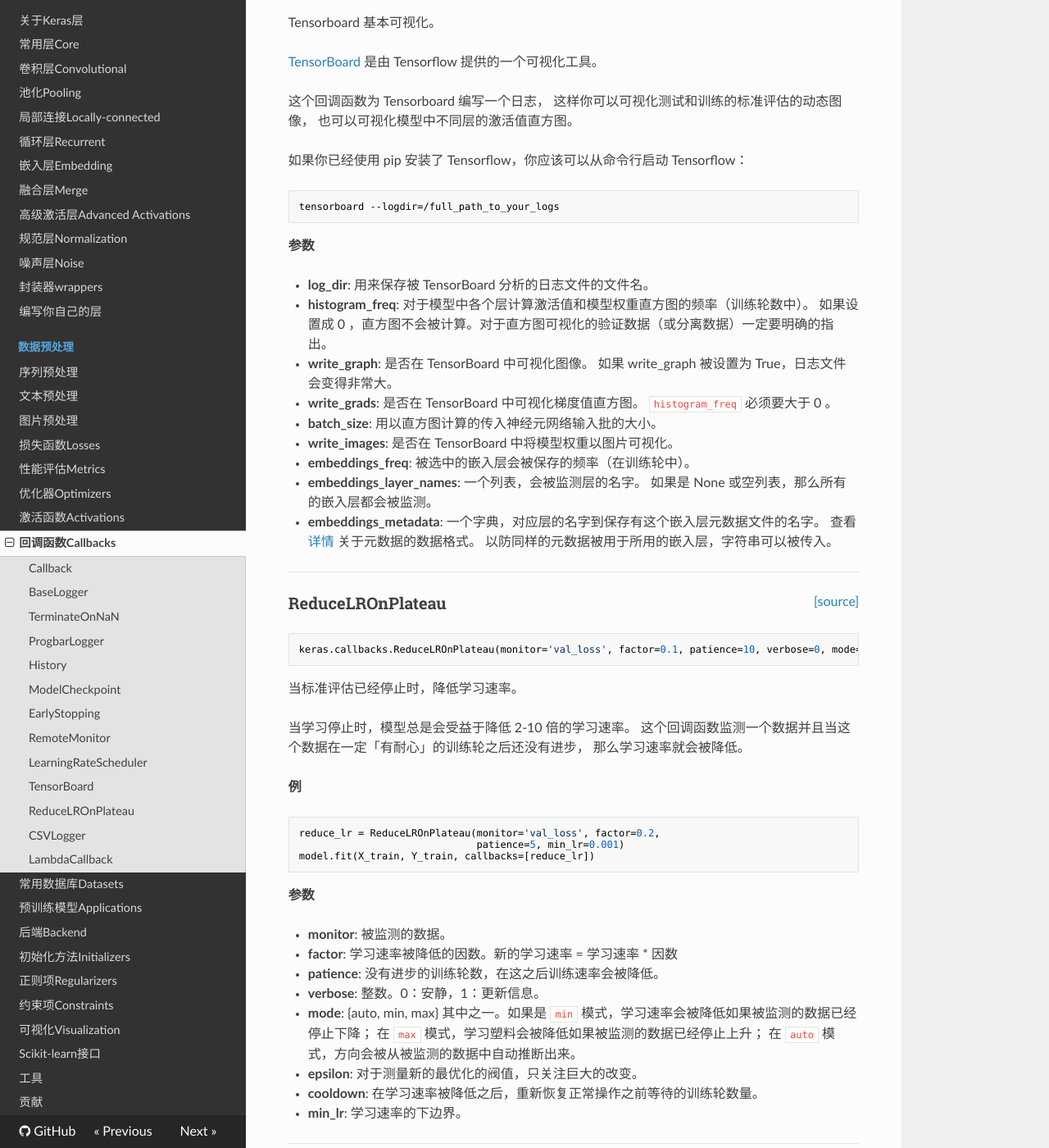
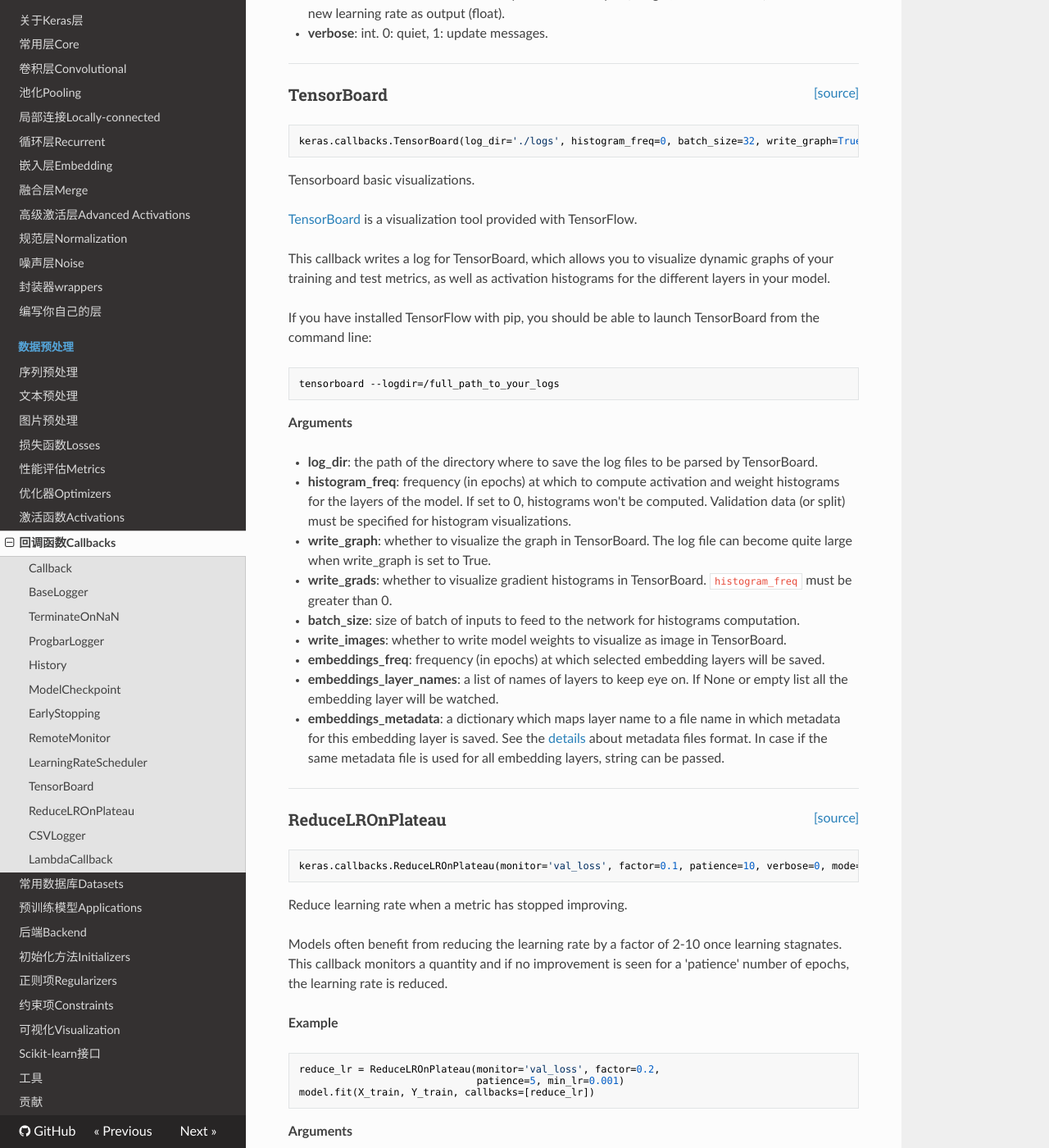
Before and after one commit to keras-team/keras-docs-zh, an MkDocs documentation site: the page built from sources/callbacks.md, in a window 1280 px wide and 1400 px high, scrolled down 3761 px. Shown: the whole window at 82% size. Built offline with MkDocs 1.6.1, drawn with Linux system fonts in a browser that asks for light colours; nearby versions of some CDN libraries; old or Windows-style settings are respelled for this version of MkDocs; some of the changed text lies outside the part shown.

Commit message:
Revert "finished callbacks.md translation (#41)"
This reverts commit 3da2e726e88adbe13c3c561d93e01e8ed5e006a6.

````diff
--- a/sources/callbacks.md
+++ b/sources/callbacks.md
@@ -1,6 +1,6 @@
-## 回调函数使用
+## Usage of callbacks
 
-回调函数是一个函数的合集，会在训练的阶段中所使用。你可以使用回调函数来查看训练模型的内在状态和统计。你可以传递一个列表的回调函数（作为 `callbacks` 关键字参数）到 `Sequential` 或 `Model` 类型的 `.fit()` 方法。在训练时，相应的回调函数的方法就会被在各自的阶段被调用。
+A callback is a set of functions to be applied at given stages of the training procedure. You can use callbacks to get a view on internal states and statistics of the model during training. You can pass a list of callbacks (as the keyword argument `callbacks`) to the `.fit()` method of the `Sequential` or `Model` classes. The relevant methods of the callbacks will then be called at each stage of the training.
 
 ---
 
@@ -11,22 +11,31 @@
 keras.callbacks.Callback()
 ```
 
-用来组建新的回调函数的抽象基类。
+Abstract base class used to build new callbacks.
 
-__属性__
+__Properties__
 
-- __params__: 字典。训练参数，
-(例如，verbosity, batch size, number of epochs...)。
-- __model__: `keras.models.Model` 的实例。
-指代被训练模型。
+- __params__: dict. Training parameters
+(eg. verbosity, batch size, number of epochs...).
+- __model__: instance of `keras.models.Model`.
+Reference of the model being trained.
 
-被回调函数作为参数的 `logs` 字典，它会含有于当前批量或训练轮相关数据的键。
+The `logs` dictionary that callback methods
+take as argument will contain keys for quantities relevant to
+the current batch or epoch.
 
-目前，`Sequential` 模型类的 `.fit()` 方法会在传入到回调函数的 `logs` 里面包含以下的数据：
+Currently, the `.fit()` method of the `Sequential` model class
+will include the following quantities in the `logs` that
+it passes to its callbacks:
 
-- __on_epoch_end__: 包括 `acc` 和 `loss` 的日志， 也可以选择性的包括 `val_loss`（如果在 `fit` 中启用验证），和 `val_acc`（如果启用验证和监测精确值）。
-- __on_batch_begin__: 包括 `size` 的日志，在当前批量内的样本数量。
-- __on_batch_end__: 包括 `loss` 的日志，也可以选择性的包括 `acc`（如果启用监测精确值）。
+- __on_epoch_end__: logs include `acc` and `loss`, and
+optionally include `val_loss`
+(if validation is enabled in `fit`), and `val_acc`
+(if validation and accuracy monitoring are enabled).
+- __on_batch_begin__: logs include `size`,
+the number of samples in the current batch.
+- __on_batch_end__: logs include `loss`, and optionally `acc`
+(if accuracy monitoring is enabled).
 
 ----
 
@@ -37,9 +46,9 @@ __属性__
 keras.callbacks.BaseLogger()
 ```
 
-会积累训练轮平均评估的回调函数。
+Callback that accumulates epoch averages of metrics.
 
-这个回调函数被自动应用到每一个 Keras 模型上面。
+This callback is automatically applied to every Keras model.
 
 ----
 
@@ -50,7 +59,7 @@ keras.callbacks.BaseLogger()
 keras.callbacks.TerminateOnNaN()
 ```
 
-当遇到 NaN 损失会停止训练的回调函数。
+Callback that terminates training when a NaN loss is encountered.
 
 ----
 
@@ -61,16 +70,17 @@ keras.callbacks.TerminateOnNaN()
 keras.callbacks.ProgbarLogger(count_mode='samples')
 ```
 
-会把评估以标准输出打印的回调函数。
+Callback that prints metrics to stdout.
 
-__参数__
+__Arguments__
 
-- __count_mode__: "steps" 或者 "samples"。
-进度条是否应该计数看见的样本或步骤（批量）。
+- __count_mode__: One of "steps" or "samples".
+Whether the progress bar should
+count samples seen or steps (batches) seen.
 
-__触发__
+__Raises__
 
-- __ValueError__: 防止不正确的 `count_mode`
+- __ValueError__: In case of invalid `count_mode`.
 
 ----
 
@@ -81,9 +91,11 @@ __触发__
 keras.callbacks.History()
 ```
 
-把所有事件都记录到 `History` 对象的回调函数。
+Callback that records events into a `History` object.
 
-这个回调函数被自动启用到每一个 Keras 模型。`History` 对象会被模型的 `fit` 方法返回。
+This callback is automatically applied to
+every Keras model. The `History` object
+gets returned by the `fit` method of models.
 
 ----
 
@@ -94,27 +106,36 @@ keras.callbacks.History()
 keras.callbacks.ModelCheckpoint(filepath, monitor='val_loss', verbose=0, save_best_only=False, save_weights_only=False, mode='auto', period=1)
 ```
 
-在每个训练期之后保存模型。
+Save the model after every epoch.
 
-`filepath` 可以包括命名格式选项，可以由 `epoch` 的值和 `logs` 的键（由 `on_epoch_end` 参数传递）来填充。
+`filepath` can contain named formatting options,
+which will be filled the value of `epoch` and
+keys in `logs` (passed in `on_epoch_end`).
 
-例如：如果 `filepath` 是 `weights.{epoch:02d}-{val_loss:.2f}.hdf5`，
-那么模型被保存的的文件名就会有训练轮数和验证损失。
+For example: if `filepath` is `weights.{epoch:02d}-{val_loss:.2f}.hdf5`,
+then the model checkpoints will be saved with the epoch number and
+the validation loss in the filename.
 
-__参数__
+__Arguments__
 
-- __filepath__: 字符串，保存模型的路径。
-- __monitor__: 被监测的数据。
-- __verbose__: 详细信息模式，0 或者 1 。
-- __save_best_only__: 如果 `save_best_only=True`，
-被监测数据的最佳模型就不会被覆盖。
-- __mode__: {auto, min, max} 的其中之一。
-如果 `save_best_only=True`，那么是否覆盖保存文件的决定就取决于被监测数据的最大或者最小值。
-对于 `val_acc`，模式就会是 `max`，而对于 `val_loss`，模式就需要是 `min`，等等。
-在 `auto` 模式中，方向会自动从被监测的数据的名字中判断出来。
-- __save_weights_only__: 如果 True，那么只有模型的权重会被保存 (`model.save_weights(filepath)`)，
-否则的话，整个模型会被保存 (`model.save(filepath)`)。
-- __period__: 每个检查点之间的间隔（训练轮数）。
+- __filepath__: string, path to save the model file.
+- __monitor__: quantity to monitor.
+- __verbose__: verbosity mode, 0 or 1.
+- __save_best_only__: if `save_best_only=True`,
+the latest best model according to
+the quantity monitored will not be overwritten.
+- __mode__: one of {auto, min, max}.
+If `save_best_only=True`, the decision
+to overwrite the current save file is made
+based on either the maximization or the
+minimization of the monitored quantity. For `val_acc`,
+this should be `max`, for `val_loss` this should
+be `min`, etc. In `auto` mode, the direction is
+automatically inferred from the name of the monitored quantity.
+- __save_weights_only__: if True, then only the model's weights will be
+saved (`model.save_weights(filepath)`), else the full model
+is saved (`model.save(filepath)`).
+- __period__: Interval (number of epochs) between checkpoints.
 
 ----
 
@@ -125,19 +146,25 @@ __参数__
 keras.callbacks.EarlyStopping(monitor='val_loss', min_delta=0, patience=0, verbose=0, mode='auto')
 ```
 
-当被监测的数量不再提升，则停止训练。
+Stop training when a monitored quantity has stopped improving.
 
-__参数__
+__Arguments__
 
-- __monitor__: 被监测的数据。
-- __min_delta__: 在被监测的数据中被认为是提升的最小变化，
-例如，小于 min_delta 的绝对变化会被认为没有提升。
-- __patience__: 没有进步的训练轮数，在这之后训练就会被停止。
-- __verbose__: 详细信息模式。
-- __mode__: {auto, min, max} 其中之一。 在 `min` 模式中，
-当被监测的数据停止下降，训练就会停止；在 `max`
-模式中，当被监测的数据停止上升，训练就会停止；在 `auto`
-模式中，方向会自动从被监测的数据的名字中判断出来。
+- __monitor__: quantity to be monitored.
+- __min_delta__: minimum change in the monitored quantity
+to qualify as an improvement, i.e. an absolute
+change of less than min_delta, will count as no
+improvement.
+- __patience__: number of epochs with no improvement
+after which training will be stopped.
+- __verbose__: verbosity mode.
+- __mode__: one of {auto, min, max}. In `min` mode,
+training will stop when the quantity
+monitored has stopped decreasing; in `max`
+mode it will stop when the quantity
+monitored has stopped increasing; in `auto`
+mode, the direction is automatically inferred
+from the name of the monitored quantity.
 
 ----
 
@@ -148,18 +175,19 @@ __参数__
 keras.callbacks.RemoteMonitor(root='http://localhost:9000', path='/publish/epoch/end/', field='data', headers=None)
 ```
 
-将事件数据流到服务器的回调函数。
+Callback used to stream events to a server.
 
-需要 `requests` 库。
-事件被默认发送到 `root + '/publish/epoch/end/'`。
-采用 HTTP POST ，其中的 `data` 参数是以 JSON 编码的事件数据字典。
+Requires the `requests` library.
+Events are sent to `root + '/publish/epoch/end/'` by default. Calls are
+HTTP POST, with a `data` argument which is a
+JSON-encoded dictionary of event data.
 
-__参数__
+__Arguments__
 
-- __root__: 字符串；目标服务器的根地址。
-- __path__: 字符串；相对于 `root` 的路径，事件数据被送达的地址。
-- __field__: 字符串；JSON ，数据被保存的领域。
-- __headers__: 字典；可选自定义的 HTTP 的头字段。
+- __root__: String; root url of the target server.
+- __path__: String; path relative to `root` to which the events will be sent.
+- __field__: String; JSON field under which the data will be stored.
+- __headers__: Dictionary; optional custom HTTP headers.
 
 ----
 
@@ -170,13 +198,14 @@ __参数__
 keras.callbacks.LearningRateScheduler(schedule, verbose=0)
 ```
 
-学习速率定时器。
+Learning rate scheduler.
 
-__参数__
+__Arguments__
 
-- __schedule__: 一个函数，接受轮索引数作为输入（整数，从 0 开始迭代）
-然后返回一个学习速率作为输出（浮点数）。
-- __verbose__: 整数。 0：安静，1：更新信息。
+- __schedule__: a function that takes an epoch index as input
+(integer, indexed from 0) and returns a new
+learning rate as output (float).
+- __verbose__: int. 0: quiet, 1: update messages.
 
 ----
 
@@ -187,38 +216,48 @@ __参数__
 keras.callbacks.TensorBoard(log_dir='./logs', histogram_freq=0, batch_size=32, write_graph=True, write_grads=False, write_images=False, embeddings_freq=0, embeddings_layer_names=None, embeddings_metadata=None)
 ```
 
-Tensorboard 基本可视化。
+Tensorboard basic visualizations.
 
 [TensorBoard](https://www.tensorflow.org/get_started/summaries_and_tensorboard)
-是由 Tensorflow 提供的一个可视化工具。
+is a visualization tool provided with TensorFlow.
 
-这个回调函数为 Tensorboard 编写一个日志，
-这样你可以可视化测试和训练的标准评估的动态图像，
-也可以可视化模型中不同层的激活值直方图。
+This callback writes a log for TensorBoard, which allows
+you to visualize dynamic graphs of your training and test
+metrics, as well as activation histograms for the different
+layers in your model.
 
-如果你已经使用 pip 安装了 Tensorflow，你应该可以从命令行启动 Tensorflow：
+If you have installed TensorFlow with pip, you should be able
+to launch TensorBoard from the command line:
 ```sh
 tensorboard --logdir=/full_path_to_your_logs
 ```
 
-__参数__
+__Arguments__
 
-- __log_dir__: 用来保存被 TensorBoard 分析的日志文件的文件名。
-- __histogram_freq__: 对于模型中各个层计算激活值和模型权重直方图的频率（训练轮数中）。
-如果设置成 0 ，直方图不会被计算。对于直方图可视化的验证数据（或分离数据）一定要明确的指出。
-- __write_graph__: 是否在 TensorBoard 中可视化图像。
-如果 write_graph 被设置为 True，日志文件会变得非常大。
-- __write_grads__: 是否在 TensorBoard  中可视化梯度值直方图。
-`histogram_freq` 必须要大于 0 。
-- __batch_size__: 用以直方图计算的传入神经元网络输入批的大小。
-- __write_images__: 是否在 TensorBoard 中将模型权重以图片可视化。
-- __embeddings_freq__: 被选中的嵌入层会被保存的频率（在训练轮中）。
-- __embeddings_layer_names__: 一个列表，会被监测层的名字。
-如果是 None 或空列表，那么所有的嵌入层都会被监测。
-- __embeddings_metadata__: 一个字典，对应层的名字到保存有这个嵌入层元数据文件的名字。
-查看 [详情](https://www.tensorflow.org/how_tos/embedding_viz/#metadata_optional)
-关于元数据的数据格式。
-以防同样的元数据被用于所用的嵌入层，字符串可以被传入。
+- __log_dir__: the path of the directory where to save the log
+files to be parsed by TensorBoard.
+- __histogram_freq__: frequency (in epochs) at which to compute activation
+and weight histograms for the layers of the model. If set to 0,
+histograms won't be computed. Validation data (or split) must be
+specified for histogram visualizations.
+- __write_graph__: whether to visualize the graph in TensorBoard.
+The log file can become quite large when
+write_graph is set to True.
+- __write_grads__: whether to visualize gradient histograms in TensorBoard.
+`histogram_freq` must be greater than 0.
+- __batch_size__: size of batch of inputs to feed to the network
+for histograms computation.
+- __write_images__: whether to write model weights to visualize as
+image in TensorBoard.
+- __embeddings_freq__: frequency (in epochs) at which selected embedding
+layers will be saved.
+- __embeddings_layer_names__: a list of names of layers to keep eye on. If
+None or empty list all the embedding layer will be watched.
+- __embeddings_metadata__: a dictionary which maps layer name to a file name
+in which metadata for this embedding layer is saved. See the
+[details](https://www.tensorflow.org/how_tos/embedding_viz/#metadata_optional)
+about metadata files format. In case if the same metadata file is
+used for all embedding layers, string can be passed.
 
 ----
 
@@ -229,13 +268,14 @@ __参数__
 keras.callbacks.ReduceLROnPlateau(monitor='val_loss', factor=0.1, patience=10, verbose=0, mode='auto', epsilon=0.0001, cooldown=0, min_lr=0)
 ```
 
-当标准评估已经停止时，降低学习速率。
+Reduce learning rate when a metric has stopped improving.
 
-当学习停止时，模型总是会受益于降低 2-10 倍的学习速率。
-这个回调函数监测一个数据并且当这个数据在一定「有耐心」的训练轮之后还没有进步，
-那么学习速率就会被降低。
+Models often benefit from reducing the learning rate by a factor
+of 2-10 once learning stagnates. This callback monitors a
+quantity and if no improvement is seen for a 'patience' number
+of epochs, the learning rate is reduced.
 
-__例__
+__Example__
 
 
 ```python
@@ -244,18 +284,26 @@ reduce_lr = ReduceLROnPlateau(monitor='val_loss', factor=0.2,
 model.fit(X_train, Y_train, callbacks=[reduce_lr])
 ```
 
-__参数__
+__Arguments__
 
-- __monitor__: 被监测的数据。
-- __factor__: 学习速率被降低的因数。新的学习速率 = 学习速率 * 因数
-- __patience__: 没有进步的训练轮数，在这之后训练速率会被降低。
-- __verbose__: 整数。0：安静，1：更新信息。
-- __mode__: {auto, min, max} 其中之一。如果是 `min` 模式，学习速率会被降低如果被监测的数据已经停止下降；
-在 `max` 模式，学习塑料会被降低如果被监测的数据已经停止上升；
-在 `auto` 模式，方向会被从被监测的数据中自动推断出来。
-- __epsilon__: 对于测量新的最优化的阀值，只关注巨大的改变。
-- __cooldown__: 在学习速率被降低之后，重新恢复正常操作之前等待的训练轮数量。
-- __min_lr__: 学习速率的下边界。
+- __monitor__: quantity to be monitored.
+- __factor__: factor by which the learning rate will
+be reduced. new_lr = lr * factor
+- __patience__: number of epochs with no improvement
+after which learning rate will be reduced.
+- __verbose__: int. 0: quiet, 1: update messages.
+- __mode__: one of {auto, min, max}. In `min` mode,
+lr will be reduced when the quantity
+monitored has stopped decreasing; in `max`
+mode it will be reduced when the quantity
+monitored has stopped increasing; in `auto`
+mode, the direction is automatically inferred
+from the name of the monitored quantity.
+- __epsilon__: threshold for measuring the new optimum,
+to only focus on significant changes.
+- __cooldown__: number of epochs to wait before resuming
+normal operation after lr has been reduced.
+- __min_lr__: lower bound on the learning rate.
 
 ----
 
@@ -266,11 +314,12 @@ __参数__
 keras.callbacks.CSVLogger(filename, separator=',', append=False)
 ```
 
-把训练轮结果数据流到 csv 文件的回调函数。
+Callback that streams epoch results to a csv file.
 
-支持所有可以被作为字符串表示的值，包括 1D 可迭代数据，例如，np.ndarray。
+Supports all values that can be represented as a string,
+including 1D iterables such as np.ndarray.
 
-__例__
+__Example__
 
 
 ```python
@@ -278,11 +327,12 @@ csv_logger = CSVLogger('training.log')
 model.fit(X_train, Y_train, callbacks=[csv_logger])
 ```
 
-__参数__
+__Arguments__
 
-- __filename__: csv 文件的文件名，例如 'run/log.csv'。
-- __separator__: 用来隔离 csv 文件中元素的字符串。
-- __append__: True：如果文件存在则增加（可以被用于继续训练）。False：覆盖存在的文件。
+- __filename__: filename of the csv file, e.g. 'run/log.csv'.
+- __separator__: string used to separate elements in the csv file.
+- __append__: True: append if file exists (useful for continuing
+training). False: overwrite existing file,
 
 ----
 
@@ -293,37 +343,38 @@ __参数__
 keras.callbacks.LambdaCallback(on_epoch_begin=None, on_epoch_end=None, on_batch_begin=None, on_batch_end=None, on_train_begin=None, on_train_end=None)
 ```
 
-在训练进行中创建简单，自定义的回调函数的回调函数。
+Callback for creating simple, custom callbacks on-the-fly.
 
-这个回调函数和匿名函数在合适的时间被创建。
-需要注意的是回调函数要求位置型参数，如下：
+This callback is constructed with anonymous functions that will be called
+at the appropriate time. Note that the callbacks expects positional
+arguments, as:
 
-- `on_epoch_begin` 和 `on_epoch_end` 要求两个位置型的参数：
+- `on_epoch_begin` and `on_epoch_end` expect two positional arguments:
 `epoch`, `logs`
-- `on_batch_begin` 和 `on_batch_end` 要求两个位置型的参数：
+- `on_batch_begin` and `on_batch_end` expect two positional arguments:
 `batch`, `logs`
-- `on_train_begin` 和 `on_train_end` 要求一个位置型的参数：
+- `on_train_begin` and `on_train_end` expect one positional argument:
 `logs`
 
-__参数__
+__Arguments__
 
-- __on_epoch_begin__: 在每轮开始时被调用。
-- __on_epoch_end__: 在每轮结束时被调用。
-- __on_batch_begin__: 在每批开始时被调用。
-- __on_batch_end__: 在每批结束时被调用。
-- __on_train_begin__: 在模型训练开始时被调用。
-- __on_train_end__: 在模型训练结束时被调用。
+- __on_epoch_begin__: called at the beginning of every epoch.
+- __on_epoch_end__: called at the end of every epoch.
+- __on_batch_begin__: called at the beginning of every batch.
+- __on_batch_end__: called at the end of every batch.
+- __on_train_begin__: called at the beginning of model training.
+- __on_train_end__: called at the end of model training.
 
-__例__
+__Example__
 
 
 ```python
-# 在每一个批开始时，打印出批数。
+# Print the batch number at the beginning of every batch.
 batch_print_callback = LambdaCallback(
     on_batch_begin=lambda batch,logs: print(batch))
 
-# 把训练轮损失数据流到 JSON 格式的文件。文件的内容
-# 不是完美的 JSON 格式，但是时每一行都是 JSON 对象。
+# Stream the epoch loss to a file in JSON format. The file content
+# is not well-formed JSON but rather has a JSON object per line.
 import json
 json_log = open('loss_log.json', mode='wt', buffering=1)
 json_logging_callback = LambdaCallback(
@@ -332,7 +383,7 @@ json_logging_callback = LambdaCallback(
     on_train_end=lambda logs: json_log.close()
 )
 
-# 在完成模型训练之后，结束一些进程。
+# Terminate some processes after having finished model training.
 processes = ...
 cleanup_callback = LambdaCallback(
     on_train_end=lambda logs: [
@@ -348,13 +399,11 @@ model.fit(...,
 ---
 
 
-# 创建一个回调函数
+# Create a callback
 
-你可以通过扩展 `keras.callbacks.Callback` 基类来创建一个自定义的回调函数。
-通过类的属性 `self.model`，回调函数可以获得它所联系的模型。
+You can create a custom callback by extending the base class `keras.callbacks.Callback`. A callback has access to its associated model through the class property `self.model`.
 
-下面是一个简单的例子，在训练时，保存一个列表的批量损失值：
-
+Here's a simple example saving a list of losses over each batch during training:
 ```python
 class LossHistory(keras.callbacks.Callback):
     def on_train_begin(self, logs={}):
@@ -366,7 +415,7 @@ class LossHistory(keras.callbacks.Callback):
 
 ---
 
-### 例: 记录损失历史
+### Example: recording loss history
 
 ```python
 class LossHistory(keras.callbacks.Callback):
@@ -385,7 +434,7 @@ history = LossHistory()
 model.fit(x_train, y_train, batch_size=128, epochs=20, verbose=0, callbacks=[history])
 
 print(history.losses)
-# 输出
+# outputs
 '''
 [0.66047596406559383, 0.3547245744908703, ..., 0.25953155204159617, 0.25901699725311789]
 '''
@@ -393,7 +442,7 @@ print(history.losses)
 
 ---
 
-### 例: 模型检查点
+### Example: model checkpoints
 
 ```python
 from keras.callbacks import ModelCheckpoint
@@ -404,7 +453,7 @@ model.add(Activation('softmax'))
 model.compile(loss='categorical_crossentropy', optimizer='rmsprop')
 
 '''
-如果验证损失下降， 那么在每个训练轮之后保存模型。
+saves the model weights after each epoch if the validation loss decreased
 '''
 checkpointer = ModelCheckpoint(filepath='/tmp/weights.hdf5', verbose=1, save_best_only=True)
 model.fit(x_train, y_train, batch_size=128, epochs=20, verbose=0, validation_data=(X_test, Y_test), callbacks=[checkpointer])
````
Also changed, not shown: sources/layers/core.md (+3 -3 lines).
